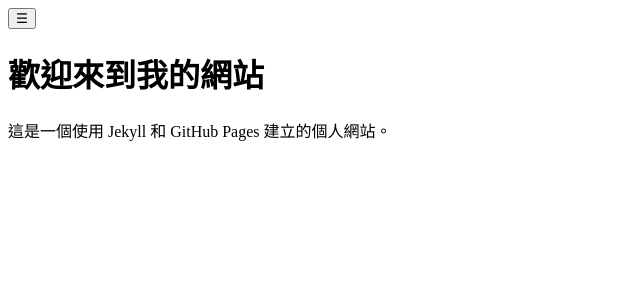
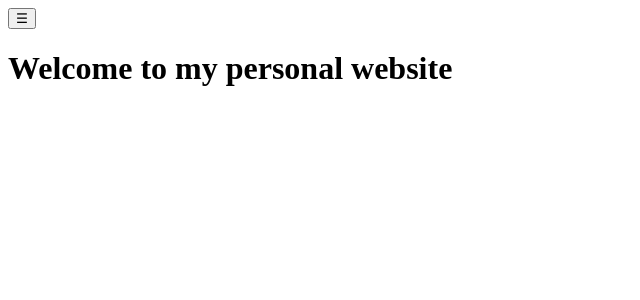
Before and after one commit to mingxuanchou/mingxuanchou.githyb.io, a Jekyll site: the page built from index.md, in a window 1280 px wide. Shown: the top 300 px of the page, without its empty margins (0-640 px from the left). Built offline with Jekyll 4.4.1, drawn with Linux system fonts in a browser that asks for light colours.

Commit message:
Update index.md

```diff
--- a/index.md
+++ b/index.md
@@ -1,6 +1,5 @@
 ---
 layout: default
-title: 首頁
+title: Welcom to my site
 ---
-# 歡迎來到我的網站
-這是一個使用 Jekyll 和 GitHub Pages 建立的個人網站。
+# Welcome to my personal website
```
